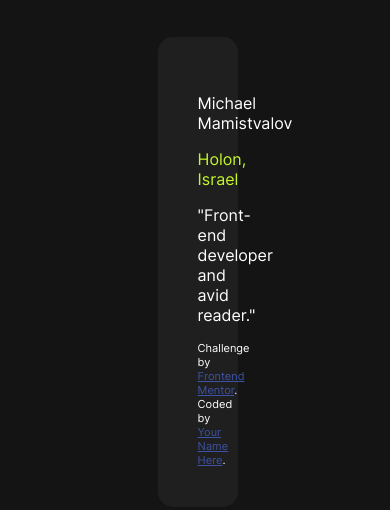
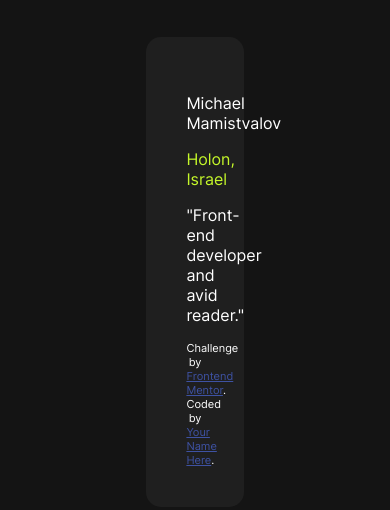
Before and after one commit to atomicblast15/Social-Links-Profile-Challenge, a plain HTML site: page social-links-profile-main/index.html in a window 390 px wide. Drawn offline with Linux system fonts and the light colour scheme.

Commit message:
provided mobile and desktop support

```diff
--- a/social-links-profile-main/style.css
+++ b/social-links-profile-main/style.css
@@ -23,8 +23,9 @@ body {
 }
 .card {
   text-align: center;
-  margin-left: 40%;
-  margin-right: 40%;
+
+  margin-left: 10px;
+  margin-right: 10px;
   margin-top: 10%;
   margin-bottom: 10%;
   padding: 40px;
@@ -34,3 +35,10 @@ body {
     color: hsl(75, 94%, 57%);
   }
 }
+
+@media (min-width: 376px) {
+  .card {
+    margin-left: 37%;
+    margin-right: 37%;
+  }
+}
```
